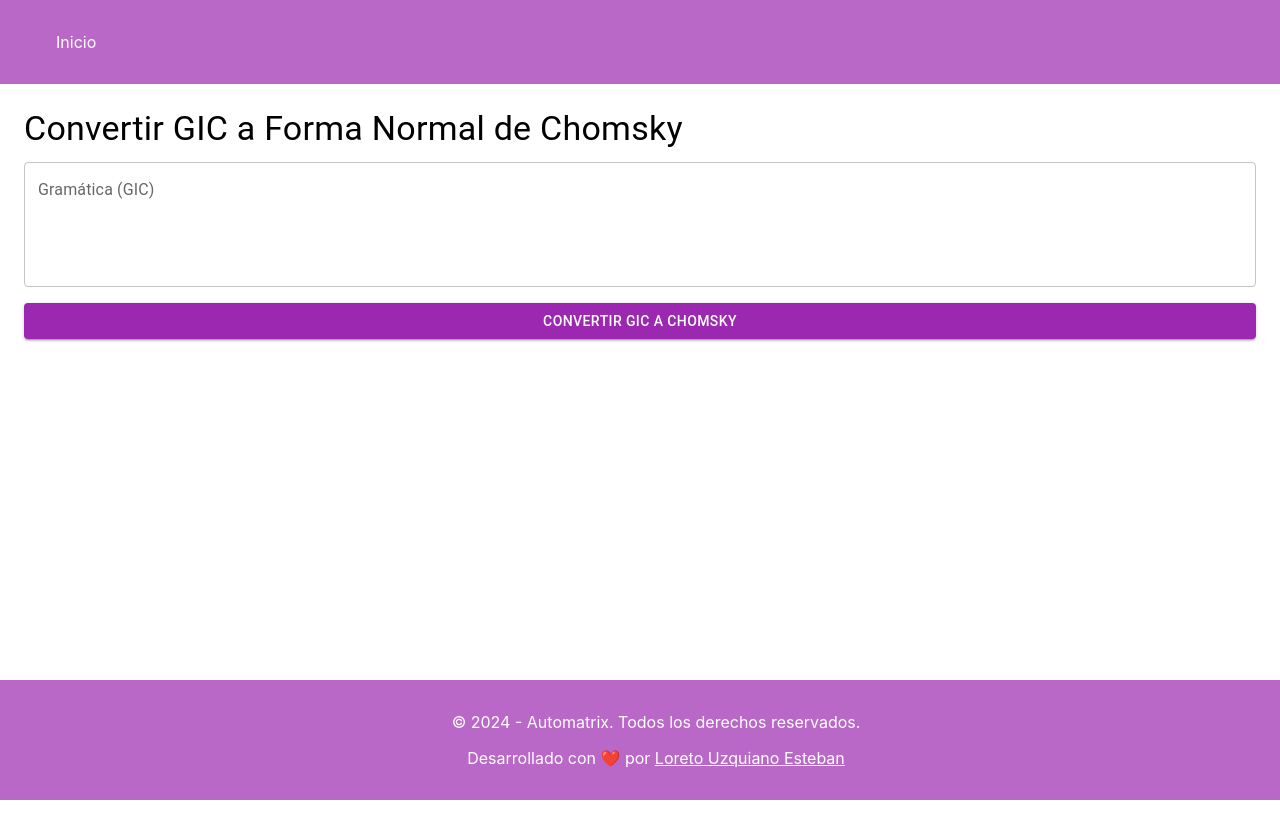
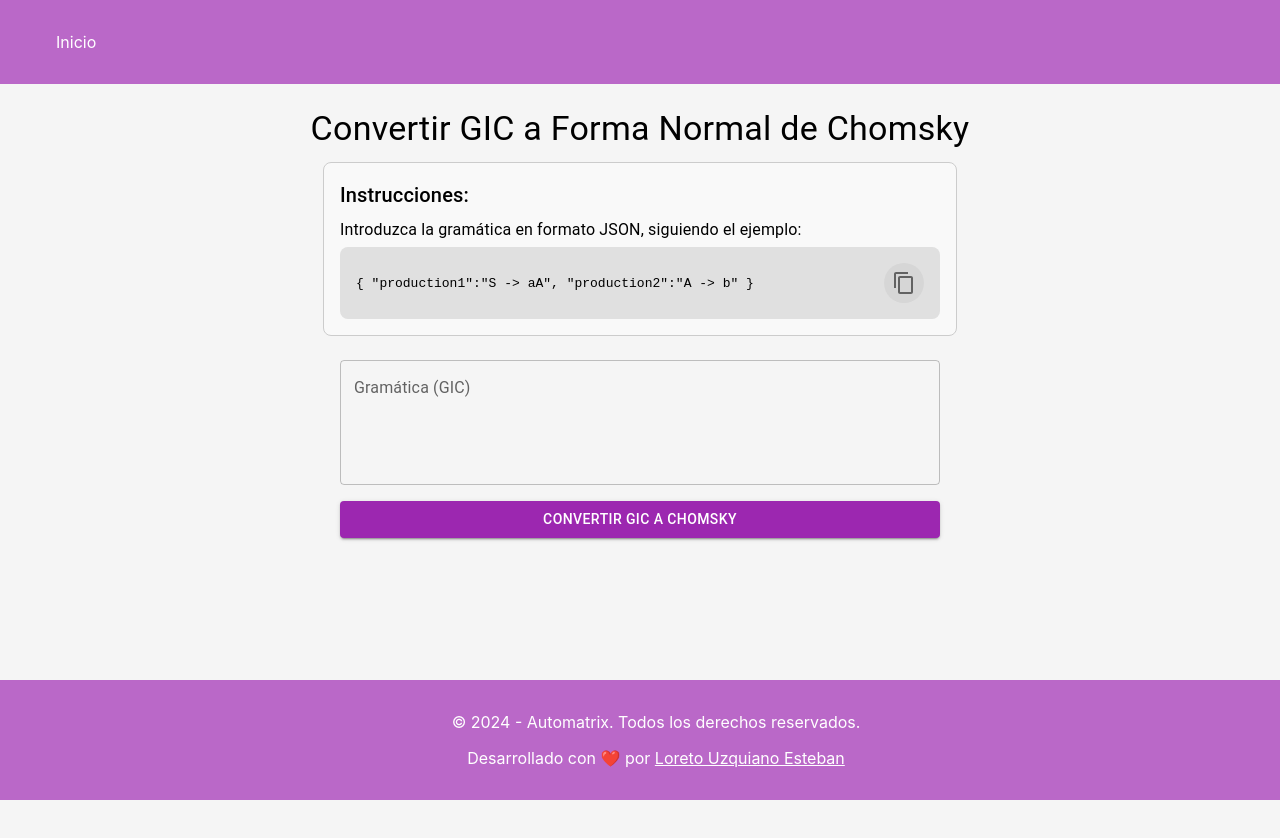
Before and after one commit to loreeue/TFG-Automatrix, a React (Create React App) app in the folder frontend/: page /gic-to-chomsky in a window 1280 px wide. Shown: the top 838 px of the page. Before the commit the page ends 800 px from the top, so only its background shows below. Built offline with nearby package versions, Linux system fonts and the light colour scheme.

Commit message:
gic-ap, ap-gic, gic-fnc

```diff
--- a/frontend/src/components/transformations/APtoGIC.js
+++ b/frontend/src/components/transformations/APtoGIC.js
@@ -9,26 +9,30 @@ const APToGIC = () => {
 
     const handleFileChange = (event) => {
         setFile(event.target.files[0]);
+        setResult(""); // Reset result when a new file is selected
     };
 
     const handleSubmit = async (event) => {
         event.preventDefault();
 
         if (!file) {
-            setResult("Por favor selecciona un archivo.");
+            alert("Por favor selecciona un archivo.");
             return;
         }
 
         setLoading(true);
+
         const formData = new FormData();
         formData.append("file", file);
 
         try {
-            const response = await axios.post("/api/extra/ap-to-gic", formData, {
+            const response = await axios.post("/api/convert/ap-to-gic", formData, {
                 headers: {
                     "Content-Type": "multipart/form-data",
                 },
             });
+
+            // Set the resulting grammar as text in the UI
             setResult(response.data);
         } catch (error) {
             console.error("Error al convertir AP a GIC:", error);
@@ -39,11 +43,20 @@ const APToGIC = () => {
     };
 
     return (
-        <Box sx={{ padding: 3 }}>
+        <Box
+            sx={{
+                minHeight: "100vh",
+                display: "flex",
+                flexDirection: "column",
+                alignItems: "center",
+                padding: 3,
+                backgroundColor: "#f5f5f5",
+            }}
+        >
             <Typography variant="h4" gutterBottom>
                 Convertir AP a GIC
             </Typography>
-            <form onSubmit={handleSubmit}>
+            <form onSubmit={handleSubmit} style={{ width: "100%", maxWidth: "600px" }}>
                 <Button
                     variant="contained"
                     component="label"
@@ -63,7 +76,6 @@ const APToGIC = () => {
                         Archivo seleccionado: {file.name}
                     </Typography>
                 )}
-
                 <Button
                     type="submit"
                     variant="contained"
@@ -74,14 +86,27 @@ const APToGIC = () => {
                     {loading ? <CircularProgress size={24} sx={{ color: "white" }} /> : "Convertir AP a GIC"}
                 </Button>
             </form>
+
             {result && (
-                <Typography
-                    variant="h6"
-                    color={result.startsWith("Error") ? "error" : "primary"}
-                    sx={{ marginTop: 3 }}
+                <Box
+                    sx={{
+                        marginTop: 3,
+                        padding: 2,
+                        border: "1px solid #ccc",
+                        borderRadius: "8px",
+                        backgroundColor: "#f9f9f9",
+                        width: "100%",
+                        maxWidth: "600px",
+                        overflowX: "auto",
+                        whiteSpace: "pre-wrap", // Preserve line breaks
+                        fontFamily: "monospace", // Use monospaced font for clarity
+                    }}
                 >
+                    <Typography variant="h6" gutterBottom>
+                        Gramática Independiente de Contexto:
+                    </Typography>
                     {result}
-                </Typography>
+                </Box>
             )}
         </Box>
     );
--- a/frontend/src/components/transformations/GICtoAP.js
+++ b/frontend/src/components/transformations/GICtoAP.js
@@ -1,39 +1,109 @@
 import React, { useState } from "react";
 import axios from "axios";
-import { Box, Typography, Button, TextField, CircularProgress } from "@mui/material";
+import { Box, Typography, TextField, Button, CircularProgress, IconButton } from "@mui/material";
+import ContentCopyIcon from "@mui/icons-material/ContentCopy";
 
 const GICToAP = () => {
     const [grammar, setGrammar] = useState("");
     const [loading, setLoading] = useState(false);
-    const [result, setResult] = useState("");
+
+    const exampleGrammar = `{\n\t"production1":"S -> aA",\n\t"production2":"A -> b"\n}`;
+
+    const handleCopyExample = () => {
+        navigator.clipboard.writeText(exampleGrammar);
+        alert("Ejemplo copiado al portapapeles!");
+    };
 
     const handleSubmit = async (event) => {
         event.preventDefault();
 
         if (!grammar) {
-            setResult("Por favor, introduce la gramática.");
+            alert("Por favor, introduce la gramática.");
             return;
         }
 
         setLoading(true);
 
         try {
-            const response = await axios.post("/api/extra/gic-to-ap", { grammar });
-            setResult(response.data);
+            const response = await axios.post("/api/convert/gic-to-ap", { grammar: JSON.parse(grammar) }, { responseType: "blob" });
+
+            // Create a download link for the file
+            const url = window.URL.createObjectURL(new Blob([response.data]));
+            const link = document.createElement("a");
+            link.href = url;
+            link.setAttribute("download", "gic_to_ap.jff"); // File name
+            document.body.appendChild(link);
+            link.click();
+            link.parentNode.removeChild(link);
         } catch (error) {
             console.error("Error al convertir GIC a AP:", error);
-            setResult("Error: No se pudo procesar la solicitud.");
+            alert("Error: No se pudo procesar la solicitud.");
         } finally {
             setLoading(false);
         }
     };
 
     return (
-        <Box sx={{ padding: 3 }}>
+        <Box
+            sx={{
+                minHeight: "100vh",
+                padding: 3,
+                display: "flex",
+                flexDirection: "column",
+                alignItems: "center",
+                backgroundColor: "#f5f5f5",
+            }}
+        >
             <Typography variant="h4" gutterBottom>
                 Convertir GIC a AP
             </Typography>
-            <form onSubmit={handleSubmit}>
+
+            {/* Instructions and Example */}
+            <Box
+                sx={{
+                    marginBottom: 3,
+                    padding: 2,
+                    border: "1px solid #ccc",
+                    borderRadius: "8px",
+                    backgroundColor: "#f9f9f9",
+                    width: "100%",
+                    maxWidth: "600px",
+                }}
+            >
+                <Typography variant="h6" gutterBottom>
+                    Instrucciones:
+                </Typography>
+                <Typography variant="body1" gutterBottom>
+                    Introduzca la gramática en formato JSON, siguiendo el ejemplo:
+                </Typography>
+                <Box
+                    sx={{
+                        display: "flex",
+                        alignItems: "center",
+                        backgroundColor: "#e0e0e0",
+                        padding: 2,
+                        borderRadius: "8px",
+                        fontFamily: "monospace",
+                    }}
+                >
+                    <Box sx={{ flex: 1 }}>{exampleGrammar}</Box>
+                    <IconButton
+                        onClick={handleCopyExample}
+                        sx={{
+                            marginLeft: 1,
+                            backgroundColor: "#d6d6d6",
+                            "&:hover": {
+                                backgroundColor: "#cfcfcf",
+                            },
+                        }}
+                    >
+                        <ContentCopyIcon />
+                    </IconButton>
+                </Box>
+            </Box>
+
+            {/* Form */}
+            <form onSubmit={handleSubmit} style={{ width: "100%", maxWidth: "600px" }}>
                 <TextField
                     label="Gramática (GIC)"
                     variant="outlined"
@@ -54,15 +124,6 @@ const GICToAP = () => {
                     {loading ? <CircularProgress size={24} sx={{ color: "white" }} /> : "Convertir GIC a AP"}
                 </Button>
             </form>
-            {result && (
-                <Typography
-                    variant="h6"
-                    color={result.startsWith("Error") ? "error" : "primary"}
-                    sx={{ marginTop: 3 }}
-                >
-                    {result}
-                </Typography>
-            )}
         </Box>
     );
 };
--- a/frontend/src/components/transformations/GICtoChomsky.js
+++ b/frontend/src/components/transformations/GICtoChomsky.js
@@ -1,27 +1,38 @@
 import React, { useState } from "react";
 import axios from "axios";
-import { Box, Typography, Button, TextField, CircularProgress } from "@mui/material";
+import { Box, Typography, TextField, Button, CircularProgress, IconButton } from "@mui/material";
+import ContentCopyIcon from "@mui/icons-material/ContentCopy";
 
 const GICToChomsky = () => {
     const [grammar, setGrammar] = useState("");
     const [loading, setLoading] = useState(false);
     const [result, setResult] = useState("");
 
+    const exampleGrammar = `{\n\t"production1":"S -> aA",\n\t"production2":"A -> b"\n}`;
+
+    const handleCopyExample = () => {
+        navigator.clipboard.writeText(exampleGrammar);
+        alert("Ejemplo copiado al portapapeles!");
+    };
+
     const handleSubmit = async (event) => {
         event.preventDefault();
 
         if (!grammar) {
-            setResult("Por favor, introduce la gramática.");
+            alert("Por favor, introduce la gramática.");
             return;
         }
 
         setLoading(true);
+        setResult(""); // Clear previous result
 
         try {
-            const response = await axios.post("/api/extra/gic-to-chomsky", { grammar });
+            const response = await axios.post("/api/convert/gic-to-chomsky", { grammar: JSON.parse(grammar) });
+
+            // Display the result directly
             setResult(response.data);
         } catch (error) {
-            console.error("Error al convertir GIC a forma normal de Chomsky:", error);
+            console.error("Error al convertir GIC a Forma Normal de Chomsky:", error);
             setResult("Error: No se pudo procesar la solicitud.");
         } finally {
             setLoading(false);
@@ -29,11 +40,66 @@ const GICToChomsky = () => {
     };
 
     return (
-        <Box sx={{ padding: 3 }}>
+        <Box
+            sx={{
+                minHeight: "100vh",
+                padding: 3,
+                display: "flex",
+                flexDirection: "column",
+                alignItems: "center",
+                backgroundColor: "#f5f5f5",
+            }}
+        >
             <Typography variant="h4" gutterBottom>
                 Convertir GIC a Forma Normal de Chomsky
             </Typography>
-            <form onSubmit={handleSubmit}>
+
+            {/* Instructions and Example */}
+            <Box
+                sx={{
+                    marginBottom: 3,
+                    padding: 2,
+                    border: "1px solid #ccc",
+                    borderRadius: "8px",
+                    backgroundColor: "#f9f9f9",
+                    width: "100%",
+                    maxWidth: "600px",
+                }}
+            >
+                <Typography variant="h6" gutterBottom>
+                    Instrucciones:
+                </Typography>
+                <Typography variant="body1" gutterBottom>
+                    Introduzca la gramática en formato JSON, siguiendo el ejemplo:
+                </Typography>
+                <Box
+                    sx={{
+                        display: "flex",
+                        alignItems: "center",
+                        backgroundColor: "#e0e0e0",
+                        padding: 2,
+                        borderRadius: "8px",
+                        fontFamily: "monospace",
+                    }}
+                >
+                    <Box sx={{ flex: 1 }}>{exampleGrammar}</Box>
+                    <IconButton
+                        onClick={handleCopyExample}
+                        sx={{
+                            marginLeft: 1,
+                            backgroundColor: "#d6d6d6",
+                            "&:hover": {
+                                backgroundColor: "#cfcfcf",
+                            },
+                        }}
+                    >
+                        <ContentCopyIcon />
+                    </IconButton>
+                </Box>
+            </Box>
+
+            {/* Form */}
+            <form onSubmit={handleSubmit} style={{ width: "100%", maxWidth: "600px" }}>
                 <TextField
                     label="Gramática (GIC)"
                     variant="outlined"
@@ -54,14 +120,28 @@ const GICToChomsky = () => {
                     {loading ? <CircularProgress size={24} sx={{ color: "white" }} /> : "Convertir GIC a Chomsky"}
                 </Button>
             </form>
+
+            {/* Display Result */}
             {result && (
-                <Typography
-                    variant="h6"
-                    color={result.startsWith("Error") ? "error" : "primary"}
-                    sx={{ marginTop: 3 }}
+                <Box
+                    sx={{
+                        marginTop: 3,
+                        padding: 2,
+                        border: "1px solid #ccc",
+                        borderRadius: "8px",
+                        backgroundColor: "#f9f9f9",
+                        width: "100%",
+                        maxWidth: "600px",
+                        overflowX: "auto",
+                        whiteSpace: "pre-wrap", // Preserve line breaks
+                        fontFamily: "monospace", // Monospace font for readability
+                    }}
                 >
+                    <Typography variant="h6" gutterBottom>
+                        Gramática en Forma Normal de Chomsky:
+                    </Typography>
                     {result}
-                </Typography>
+                </Box>
             )}
         </Box>
     );
```
Also changed, not shown: package.json (added, +8 -0 lines), 3 other files (tests, documents, lock files or other folders).
